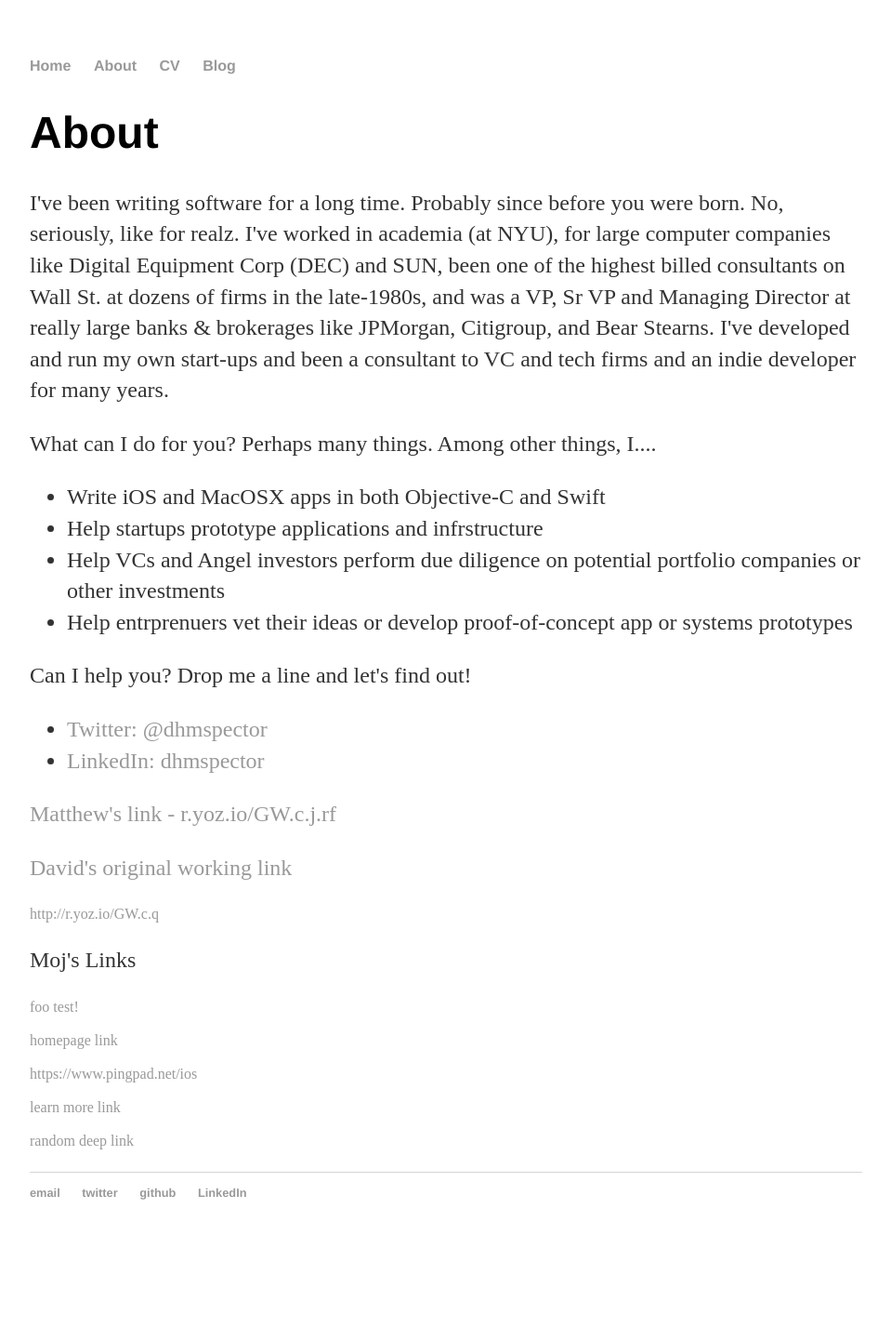
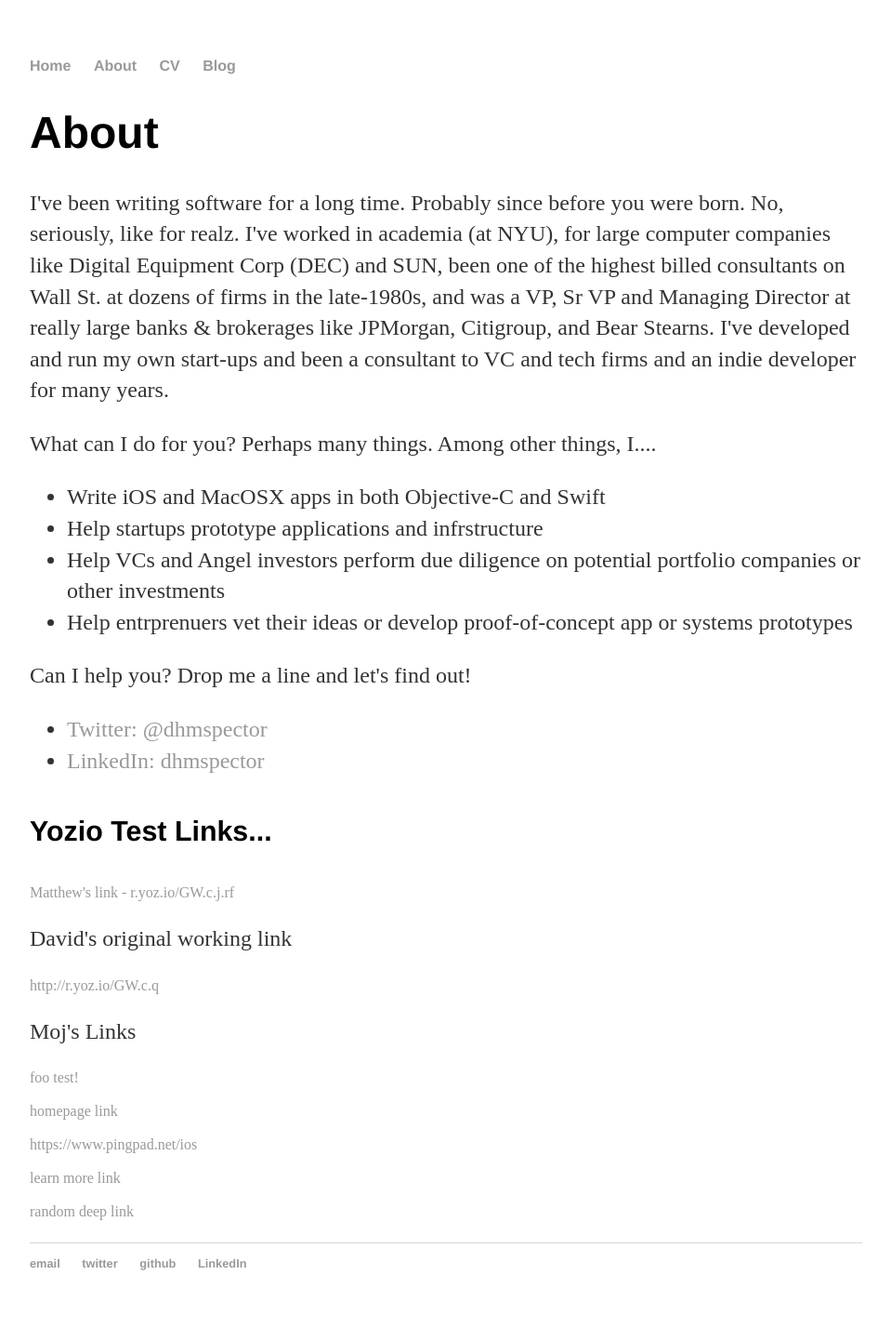
Before and after one commit to dhmspector/dhmspector.github.io, a Jekyll site: the page built from about/index.html, in a window 1280 px wide. Shown: the whole page at 93% size, without its empty margins (160-1119 px from the left). Built offline with Jekyll 4.4.1, drawn with Linux system fonts in a browser that asks for light colours; before the commit the page ends 1352 px from its top, so only the background shows below that.

Commit message:
more yozio

```diff
--- a/about/index.html
+++ b/about/index.html
@@ -36,7 +36,8 @@ What can I do for you?  Perhaps many things. Among other things, I....
 
 
 <p>
-
+</hr>
+<h4>Yozio Test Links... </h4>
   <a href="r.yoz.io/GW.c.j.rfa">Matthew's link - r.yoz.io/GW.c.j.rf<a/>
     <p>David's original working link</p>
     <a href="http://r.yoz.io/GW.c.q"> http://r.yoz.io/GW.c.q </a>
```
